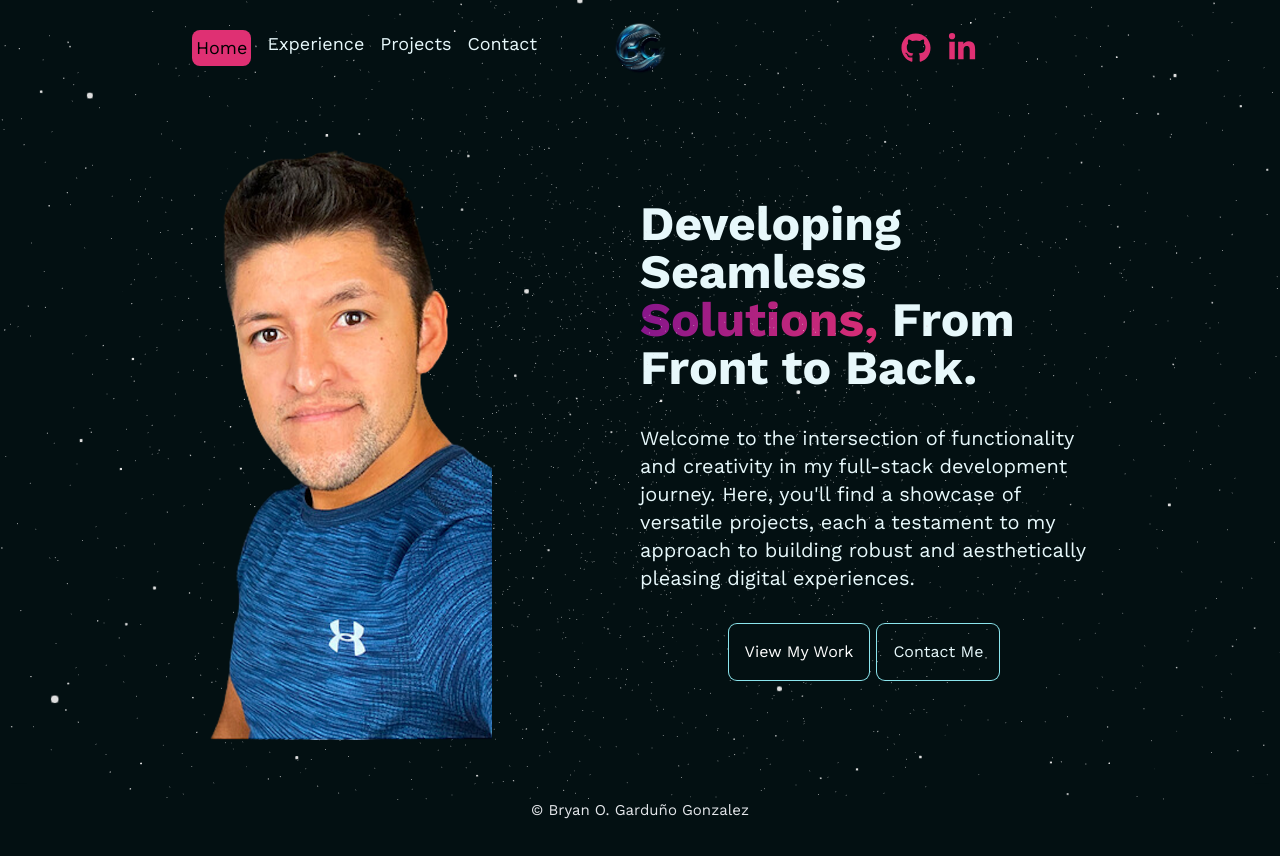
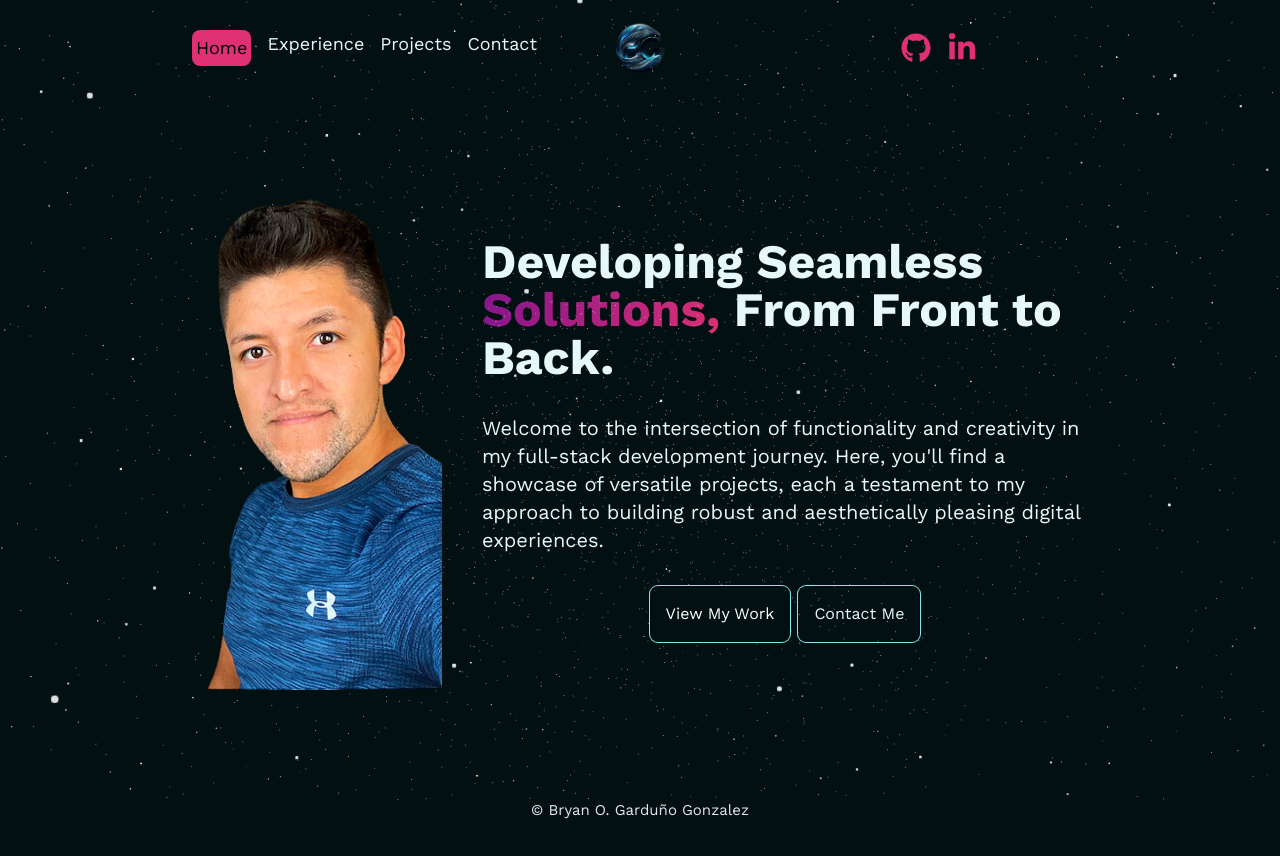
Before and after one commit to brosmar18/react-portfolio-2024, a React (Vite) app: page / in a window 1280 px wide. Built offline with nearby package versions, Linux system fonts and the light colour scheme.

Commit message:
Header updated

```diff
--- a/src/components/Header.jsx
+++ b/src/components/Header.jsx
@@ -3,9 +3,9 @@ import { hero } from '../assets/images';
 
 const Header = () => {
   return (
-    <header className='flex flex-col gap-10 items-center justify-between lg:flex-row lg:gap-0'>
-      <img src={hero} alt="profile" className="h-[400px] md:h-[600px] z-30" />
-      <div className="w-1/2 flex flex-col gap-8 items-center justify-center">
+    <header className='flex flex-col gap-10 items-center justify-around lg:flex-row lg:gap-10 w-full'>
+      <img src={hero} alt="profile" className="h-[400px] md:h-[500px] z-30" />
+      <div className=" w-[350px] lg:w-[700px] flex flex-col gap-8 items-center justify-center">
         <h1 className="text-3xl lg:text-5xl font-bold "> Developing Seamless
           <span className="text-transparent bg-clip-text bg-gradient-to-r from-dark-secondary to-dark-accent">
             {' '} Solutions, {' '}
```
